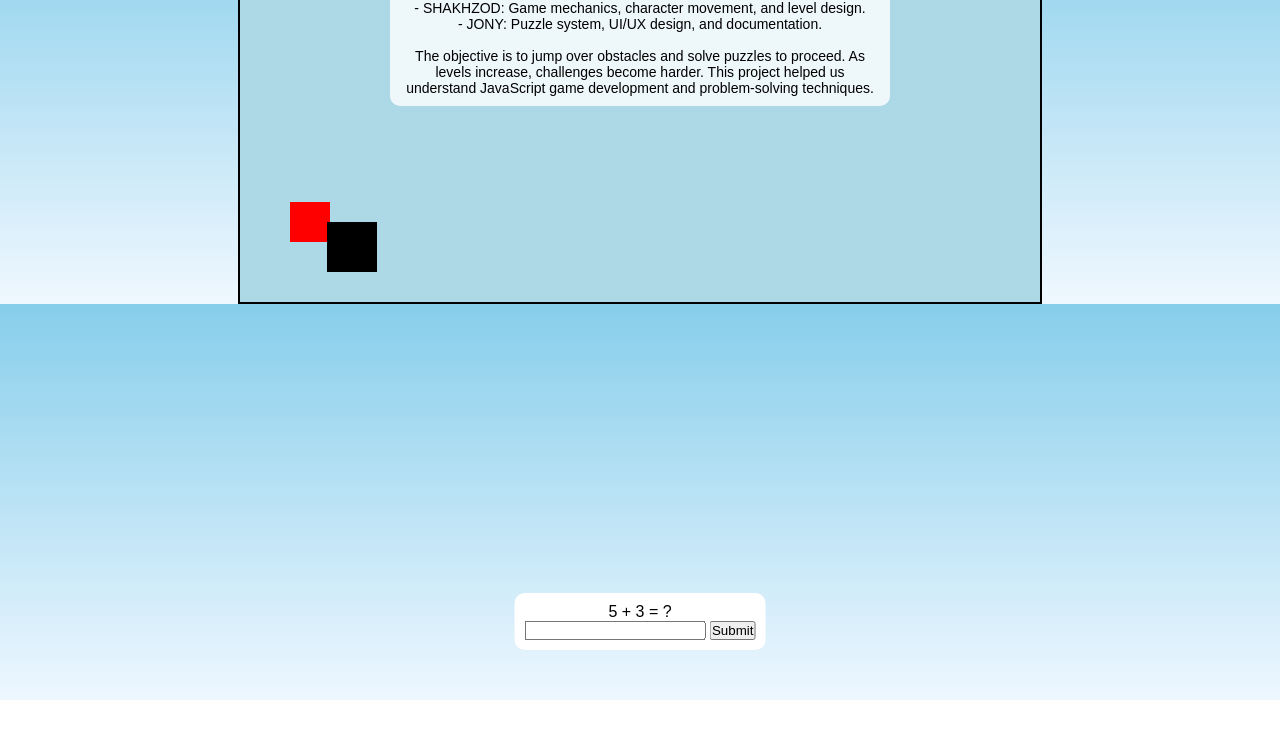
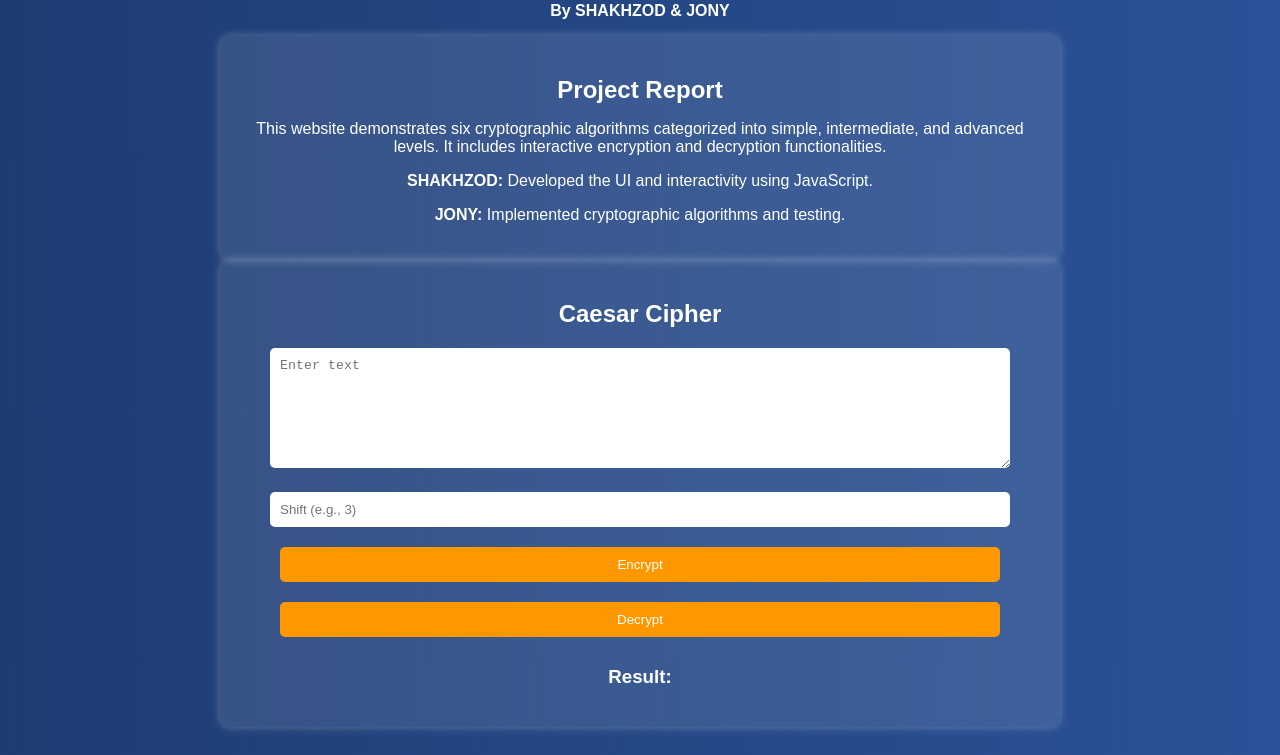
Before and after one commit to Shaha108/excel, a plain HTML site: page index.html in a window 1280 px wide. Shown: the part 100-855 px from the top of the page. Before the commit the page ends 800 px from the top, so only its background shows below. Drawn offline with Linux system fonts and the light colour scheme.

Commit message:
Update index.html
Signed-off-by: Shaha108 <gulamjanovshaha46@gmail.com>

```diff
--- a/index.html
+++ b/index.html
@@ -3,180 +3,110 @@
 <head>
     <meta charset="UTF-8">
     <meta name="viewport" content="width=device-width, initial-scale=1.0">
-    <title>Jump & Solve</title>
+    <title>Cryptography Interactive Site</title>
     <style>
-        * {
-            margin: 0;
-            padding: 0;
-            box-sizing: border-box;
-        }
         body {
             font-family: Arial, sans-serif;
+            background: linear-gradient(to right, #1e3c72, #2a5298);
+            color: white;
             text-align: center;
-            background: linear-gradient(to bottom, #87CEEB, #f0f8ff);
-            overflow: hidden;
+            padding: 20px;
         }
-        canvas {
-            display: block;
-            background: #add8e6;
+        h1, h2 {
+            margin-bottom: 10px;
+        }
+        .container {
+            max-width: 800px;
             margin: auto;
-            border: 2px solid black;
+            background: rgba(255, 255, 255, 0.1);
+            padding: 20px;
+            border-radius: 10px;
+            box-shadow: 0 0 10px rgba(255, 255, 255, 0.3);
         }
-        #report {
-            position: absolute;
-            top: 10px;
-            left: 50%;
-            transform: translateX(-50%);
-            background: rgba(255, 255, 255, 0.8);
+        textarea, input, button {
+            width: 90%;
             padding: 10px;
-            border-radius: 10px;
-            font-size: 14px;
-            width: 80%;
-            max-width: 500px;
+            margin: 10px 0;
+            border: none;
+            border-radius: 5px;
         }
-        #question {
-            position: absolute;
-            bottom: 50px;
-            left: 50%;
-            transform: translateX(-50%);
-            background: white;
-            padding: 10px;
-            border-radius: 10px;
-            display: none;
+        textarea {
+            height: 100px;
+        }
+        button {
+            background: #ff9800;
+            color: white;
+            cursor: pointer;
         }
     </style>
 </head>
 <body>
 
-    <div id="report">
-        <strong>Project Report:</strong><br>
-        This project "Jump & Solve" was developed by SHAKHZOD & JONY. The game is inspired by Subway Surfers,
-        featuring dynamic movements, obstacles, and logical challenges. The project was divided as follows:<br><br>
-        - SHAKHZOD: Game mechanics, character movement, and level design.<br>
-        - JONY: Puzzle system, UI/UX design, and documentation.<br><br>
-        The objective is to jump over obstacles and solve puzzles to proceed.
-        As levels increase, challenges become harder. This project helped us understand JavaScript game development
-        and problem-solving techniques.
+    <h1>Cryptography Interactive Site</h1>
+    <p><strong>By SHAKHZOD & JONY</strong></p>
+
+    <div class="container">
+        <h2>Project Report</h2>
+        <p>
+            This website demonstrates six cryptographic algorithms categorized into simple, intermediate, and advanced levels.
+            It includes interactive encryption and decryption functionalities.
+        </p>
+        <p><strong>SHAKHZOD:</strong> Developed the UI and interactivity using JavaScript.</p>
+        <p><strong>JONY:</strong> Implemented cryptographic algorithms and testing.</p>
     </div>
 
-    <canvas id="gameCanvas" width="800" height="400"></canvas>
-    <div id="question">
-        <p id="puzzleText"></p>
-        <input type="text" id="answer">
-        <button onclick="checkAnswer()">Submit</button>
+    <div class="container">
+        <h2>Caesar Cipher</h2>
+        <textarea id="inputText" placeholder="Enter text"></textarea>
+        <input type="number" id="shift" placeholder="Shift (e.g., 3)">
+        <button onclick="encrypt()">Encrypt</button>
+        <button onclick="decrypt()">Decrypt</button>
+        <h3>Result:</h3>
+        <p id="outputText"></p>
     </div>
 
     <script>
-        const canvas = document.getElementById("gameCanvas");
-        const ctx = canvas.getContext("2d");
-
-        let player = { x: 50, y: 300, width: 40, height: 40, velocityY: 0, jumping: false };
-        let gravity = 1.5;
-        let obstacles = [{ x: 600, y: 320, width: 50, height: 50 }];
-        let speed = 3;
-        let level = 1;
-        let questionVisible = false;
-
-        function drawPlayer() {
-            ctx.fillStyle = "red";
-            ctx.fillRect(player.x, player.y, player.width, player.height);
+        function encrypt() {
+            let text = document.getElementById("inputText").value;
+            let shift = parseInt(document.getElementById("shift").value);
+            let result = "";
+            for (let i = 0; i < text.length; i++) {
+                let char = text[i];
+                if (char.match(/[a-z]/i)) {
+                    let code = text.charCodeAt(i);
+                    if (char >= "A" && char <= "Z") {
+                        code = ((code - 65 + shift) % 26) + 65;
+                    } else if (char >= "a" && char <= "z") {
+                        code = ((code - 97 + shift) % 26) + 97;
+                    }
+                    result += String.fromCharCode(code);
+                } else {
+                    result += char;
+                }
+            }
+            document.getElementById("outputText").innerText = result;
         }
 
-        function drawObstacles() {
-            ctx.fillStyle = "black";
-            obstacles.forEach(obstacle => {
-                ctx.fillRect(obstacle.x, obstacle.y, obstacle.width, obstacle.height);
-            });
-        }
-
-        function moveObstacles() {
-            obstacles.forEach(obstacle => {
-                obstacle.x -= speed;
-                if (obstacle.x + obstacle.width < 0) {
-                    obstacle.x = 800 + Math.random() * 200;
-                }
-            });
-        }
-
-        function updatePlayer() {
-            if (player.jumping) {
-                player.velocityY += gravity;
-                player.y += player.velocityY;
-                if (player.y >= 300) {
-                    player.y = 300;
-                    player.jumping = false;
+        function decrypt() {
+            let text = document.getElementById("inputText").value;
+            let shift = parseInt(document.getElementById("shift").value);
+            let result = "";
+            for (let i = 0; i < text.length; i++) {
+                let char = text[i];
+                if (char.match(/[a-z]/i)) {
+                    let code = text.charCodeAt(i);
+                    if (char >= "A" && char <= "Z") {
+                        code = ((code - 65 - shift + 26) % 26) + 65;
+                    } else if (char >= "a" && char <= "z") {
+                        code = ((code - 97 - shift + 26) % 26) + 97;
+                    }
+                    result += String.fromCharCode(code);
+                } else {
+                    result += char;
                 }
             }
+            document.getElementById("outputText").innerText = result;
         }
-
-        function checkCollision() {
-            for (let obstacle of obstacles) {
-                if (player.x < obstacle.x + obstacle.width &&
-                    player.x + player.width > obstacle.x &&
-                    player.y < obstacle.y + obstacle.height &&
-                    player.y + player.height > obstacle.y) {
-                    showPuzzle();
-                    return;
-                }
-            }
-        }
-
-        function gameLoop() {
-            ctx.clearRect(0, 0, canvas.width, canvas.height);
-            drawPlayer();
-            drawObstacles();
-            if (!questionVisible) {
-                moveObstacles();
-                updatePlayer();
-                checkCollision();
-            }
-            requestAnimationFrame(gameLoop);
-        }
-
-        function jump() {
-            if (!player.jumping) {
-                player.velocityY = -20;
-                player.jumping = true;
-            }
-        }
-
-        document.addEventListener("keydown", (event) => {
-            if (event.code === "Space" && !questionVisible) {
-                jump();
-            }
-        });
-
-        function showPuzzle() {
-            questionVisible = true;
-            document.getElementById("question").style.display = "block";
-            let puzzles = [
-                { question: "5 + 3 = ?", answer: "8" },
-                { question: "10 - 4 = ?", answer: "6" },
-                { question: "3 * 3 = ?", answer: "9" },
-                { question: "16 / 4 = ?", answer: "4" }
-            ];
-            let selected = puzzles[Math.floor(Math.random() * puzzles.length)];
-            document.getElementById("puzzleText").innerText = selected.question;
-            document.getElementById("answer").dataset.correct = selected.answer;
-        }
-
-        function checkAnswer() {
-            let userAnswer = document.getElementById("answer").value;
-            let correctAnswer = document.getElementById("answer").dataset.correct;
-            if (userAnswer === correctAnswer) {
-                document.getElementById("question").style.display = "none";
-                questionVisible = false;
-                level++;
-                speed += 0.5;
-                player.x = 50;
-                player.y = 300;
-                obstacles = [{ x: 600, y: 320, width: 50, height: 50 }];
-            } else {
-                alert("Incorrect! Try again.");
-            }
-        }
-
-        gameLoop();
     </script>
 
 </body>
```
